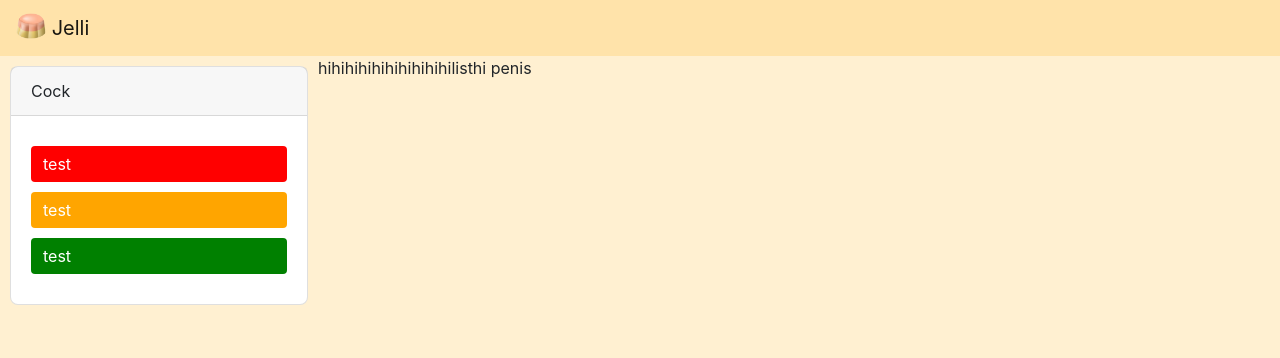
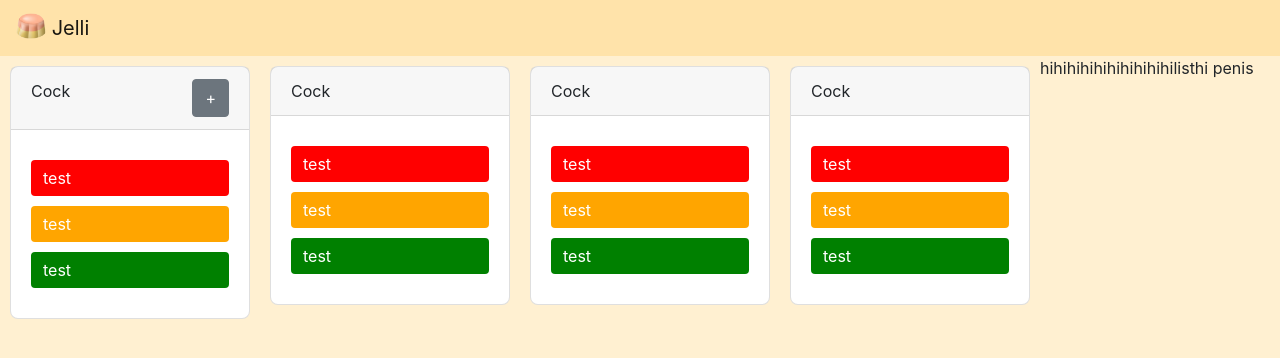
Before and after one commit to just-in-chang/Jelli, a React (Create React App) app in the folder client/: page / in a window 1280 px wide. Shown: the top 358 px of the page. Built offline with nearby package versions, Linux system fonts and the light colour scheme.

Commit message:
adding cool stuffz

```diff
--- a/client/src/App.css
+++ b/client/src/App.css
@@ -8,25 +8,20 @@
     background-color: rgb(255, 227, 170);
 }
 
-.test {
-    width: 200px;
-    height: 200px;
-    /* box-shadow: 0px 0px 20px lightgrey; */
-    float: left;
-}
-
-.task, .task:focus {
-    width: 20vw;
+.task,
+.task:focus {
+    width: 100%;
     border: none;
     border-radius: 4px;
     box-shadow: none;
-    box-shadow: 0 0 0 rgba(0, 0, 0, 0.225)!important;
+    box-shadow: 0 0 0 rgba(0, 0, 0, 0.225) !important;
     text-align: left;
     /* margin:0; */
 }
 
-.task:hover, .task:focus {
-    box-shadow: 0 0 0.8rem rgba(0, 0, 0, 0.225)!important;
+.task:hover,
+.task:focus {
+    box-shadow: 0 0 0.8rem rgba(0, 0, 0, 0.225) !important;
 }
 
 .container {
@@ -34,6 +29,13 @@
     margin: 10px;
     float: left;
     border-radius: 8px;
+    width: 30vw;
+    max-width: 240px;
+    min-width: 200px;
+}
+
+.addcard {
+    /* float: right; */
 }
 
 .rowmargin {
@@ -41,45 +43,65 @@
     margin-bottom: 10px;
 }
 
+.contcol {
+    margin-left: 10px;
+    margin-right: 10px;
+}
+
 .none {
     background-color: white;
 }
 
-.red, .red:active, .red:focus {
+.red,
+.red:active,
+.red:focus {
     background-color: red;
 }
 
-.red:active, .red:hover {
+.red:active,
+.red:hover {
     color: red !important;
     background-color: white !important;
 }
 
-.orange, .orange:active, .orange:focus {
+.orange,
+.orange:active,
+.orange:focus {
     background-color: orange;
 }
 
-.orange:active, .orange:hover {
+.orange:active,
+.orange:hover {
     color: orange !important;
     background-color: white !important;
 }
 
-.green, .green:active, .green:focus {
+.green,
+.green:active,
+.green:focus {
     background-color: green;
 }
 
-.green:active, .green:hover {
+.green:active,
+.green:hover {
     color: green !important;
     background-color: white !important;
 }
 
-.blue, .blue:active, .blue:hover {
+.blue,
+.blue:active,
+.blue:hover {
     background-color: blue;
 }
 
-.indigo, .indigo:active, .indigo:hover {
+.indigo,
+.indigo:active,
+.indigo:hover {
     background-color: indigo;
 }
 
-.violet, .violet:active, .violet:hover {
+.violet,
+.violet:active,
+.violet:hover {
     background-color: violet;
 }
--- a/client/src/App.js
+++ b/client/src/App.js
@@ -1,14 +1,14 @@
 import React, { useState } from "react";
-import Button from 'react-bootstrap/Button';
-import NavBar from 'react-bootstrap/NavBar';
-import Card from 'react-bootstrap/Card';
-import Container from 'react-bootstrap/Container';
-import Row from 'react-bootstrap/Row';
-import Col from 'react-bootstrap/Col';
-import Modal from 'react-bootstrap/Modal';
-import Form from 'react-bootstrap/Form';
-import Overlay from 'react-bootstrap/Overlay';
-import 'bootstrap/dist/css/bootstrap.min.css';
+import Button from "react-bootstrap/Button";
+import NavBar from "react-bootstrap/NavBar";
+import Card from "react-bootstrap/Card";
+import Container from "react-bootstrap/Container";
+import Row from "react-bootstrap/Row";
+import Col from "react-bootstrap/Col";
+import Modal from "react-bootstrap/Modal";
+import Form from "react-bootstrap/Form";
+import Overlay from "react-bootstrap/Overlay";
+import "bootstrap/dist/css/bootstrap.min.css";
 import "./App.css";
 
 function App() {
@@ -23,17 +23,27 @@ function App() {
             <div>
                 <NavBar variant="light" className="navbar">
                     <NavBar.Brand href="#">
-                        <img src="jelli.png" width="30" height="26" className="d-inline-block align-top" alt="Jelli logo"/>
-                        {'  '}Jelli
+                        <img
+                            src="jelli.png"
+                            width="30"
+                            height="26"
+                            className="d-inline-block align-top"
+                            alt="Jelli logo"
+                        />
+                        {"  "}Jelli
                     </NavBar.Brand>
                 </NavBar>
-                <Card className="container" style={{width: 'fit-content'}}>
-                    <Card.Header>Cock</Card.Header>
+                    <Card className="container">
+                        <Card.Header>Cock
+                            <Button variant="secondary" className="addcard float-right">+</Button>
+                        </Card.Header>
                         <Card.Body className="text-center">
                             <Container fluid>
                                 <Row className="rowmargin">
-                                <Button className="task red" onClick = {handleShow}>test</Button>
-                                <CardModal show={show} onHide={handleClose}/>
+                                    <Button className="task red" onClick={handleShow}>
+                                        test
+                                    </Button>
+                                    <CardModal show={show} onHide={handleClose} />
                                 </Row>
                                 <Row className="rowmargin">
                                     <Button className="task orange">test</Button>
@@ -42,7 +52,63 @@ function App() {
                                     <Button className="task green">test</Button>
                                 </Row>
                             </Container>
-
+                        </Card.Body>
+                    </Card>
+                    <Card className="container">
+                        <Card.Header>Cock</Card.Header>
+                        <Card.Body className="text-center">
+                            <Container fluid>
+                                <Row className="rowmargin">
+                                    <Button className="task red" onClick={handleShow}>
+                                        test
+                                    </Button>
+                                    <CardModal show={show} onHide={handleClose} />
+                                </Row>
+                                <Row className="rowmargin">
+                                    <Button className="task orange">test</Button>
+                                </Row>
+                                <Row className="rowmargin">
+                                    <Button className="task green">test</Button>
+                                </Row>
+                            </Container>
+                        </Card.Body>
+                    </Card>
+                    <Card className="container">
+                        <Card.Header>Cock</Card.Header>
+                        <Card.Body className="text-center">
+                            <Container fluid>
+                                <Row className="rowmargin">
+                                    <Button className="task red" onClick={handleShow}>
+                                        test
+                                    </Button>
+                                    <CardModal show={show} onHide={handleClose} />
+                                </Row>
+                                <Row className="rowmargin">
+                                    <Button className="task orange">test</Button>
+                                </Row>
+                                <Row className="rowmargin">
+                                    <Button className="task green">test</Button>
+                                </Row>
+                            </Container>
+                        </Card.Body>
+                    </Card>
+                    <Card className="container">
+                        <Card.Header>Cock</Card.Header>
+                        <Card.Body className="text-center">
+                            <Container fluid>
+                                <Row className="rowmargin">
+                                    <Button className="task red" onClick={handleShow}>
+                                        test
+                                    </Button>
+                                    <CardModal show={show} onHide={handleClose} />
+                                </Row>
+                                <Row className="rowmargin">
+                                    <Button className="task orange">test</Button>
+                                </Row>
+                                <Row className="rowmargin">
+                                    <Button className="task green">test</Button>
+                                </Row>
+                            </Container>
                         </Card.Body>
                     </Card>
             </div>
@@ -52,11 +118,10 @@ function App() {
     );
 }
 
-function CardModal (props) {
+function CardModal(props) {
     const [oShow, oSetShow] = useState(false);
     const target = React.useRef(null);
     return (
-
         <Modal {...props}>
             <Modal.Header closeButton>cock</Modal.Header>
             <Modal.Body>
@@ -67,7 +132,7 @@ function CardModal (props) {
                                 <Form.Label>Color</Form.Label>
                             </Row>
                             <Row>
-                  <Button className="mb-2" >Color</Button>
+                                <Button className="mb-2">Color</Button>
                                 {/* <Overlay target={target.current} show={oShow} placement="right">
                     <Card>
                       <Card.Header>test</Card.Header>
@@ -79,12 +144,14 @@ function CardModal (props) {
                     </Form.Group>
                     <Form.Group controlId="testform">
                         <Form.Label>Description</Form.Label>
-              <Form.Control as="textarea" rows="5"/>
+                        <Form.Control as="textarea" rows="5" />
                     </Form.Group>
                 </Form>
             </Modal.Body>
             <Modal.Footer>
-        <Button variant="secondary" onClick={props.onHide}>Close</Button>
+                <Button variant="secondary" onClick={props.onHide}>
+                    Close
+                </Button>
             </Modal.Footer>
         </Modal>
     );
```
Lines whose indentation alone changed are shown as unchanged.
